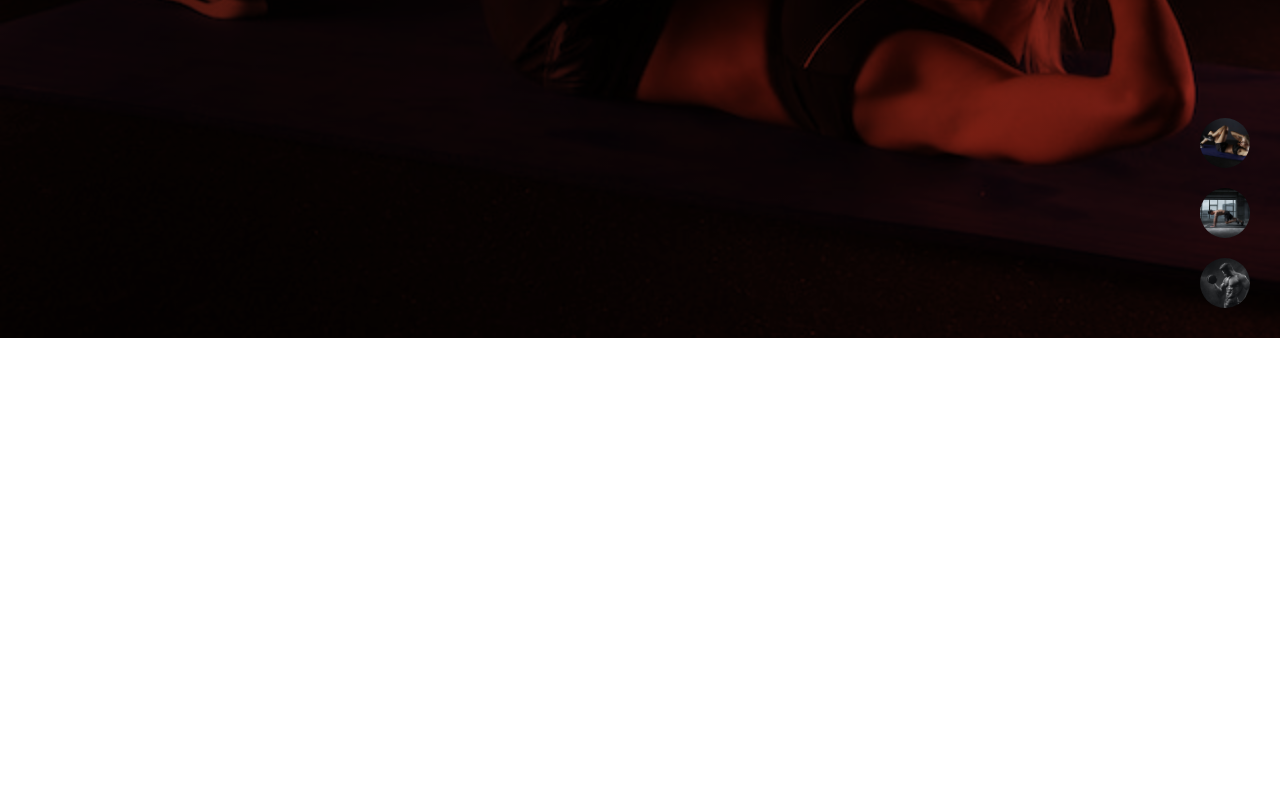
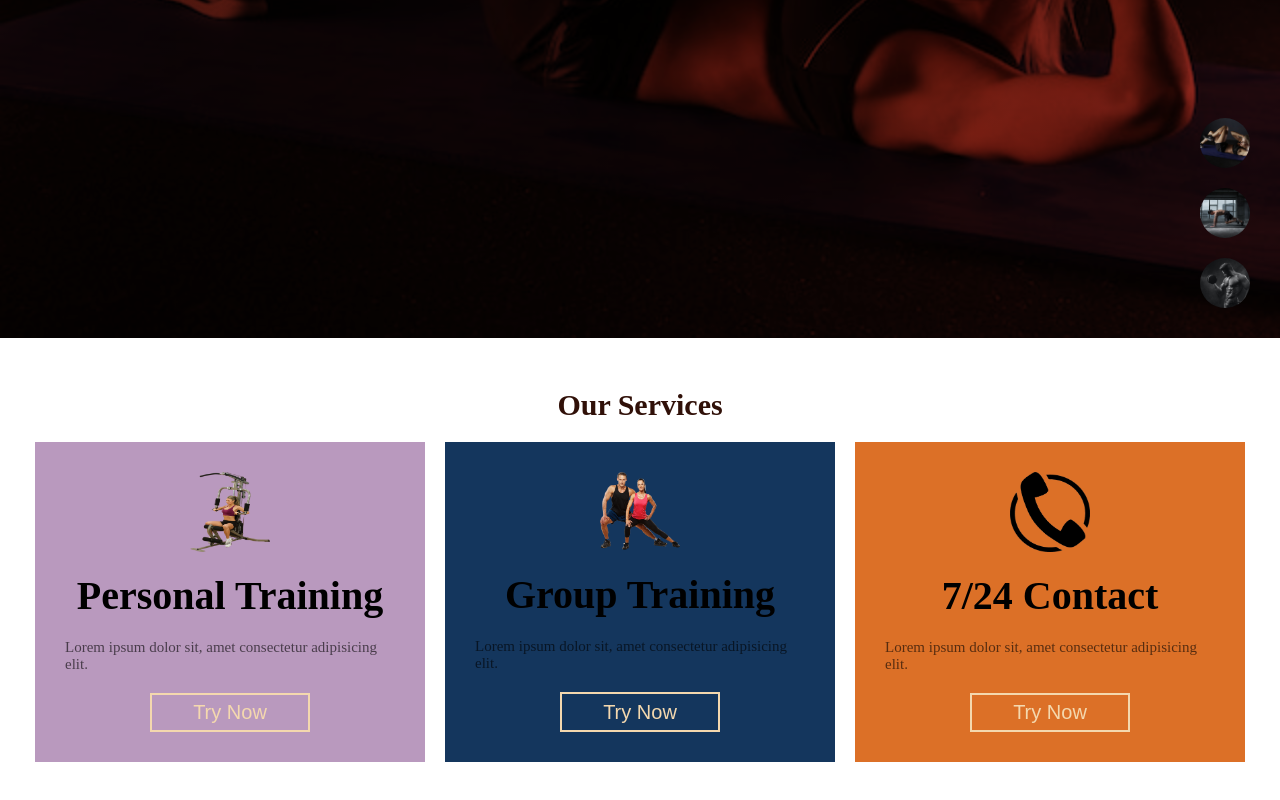
Before and after one commit to greatAlhazen/react-landing-page, a React (Create React App) app: page / in a window 1280 px wide. Shown: the part 462-1262 px from the top of the page. Before the commit the page ends 800 px from the top, so only its background shows below. Built offline with nearby package versions, Linux system fonts and the light colour scheme.

Commit message:
create service section

```diff
--- a/src/App.jsx
+++ b/src/App.jsx
@@ -1,5 +1,6 @@
 import Navbar from './components/Navbar';
 import Home from './components/Home';
+import Services from './components/Services';
 
 
 const App = () => {
@@ -7,6 +8,7 @@ const App = () => {
     <>
     <Navbar/>
     <Home/>
+    <Services/>
     </>
   );
 };
--- a/src/components/Home.jsx
+++ b/src/components/Home.jsx
@@ -1,6 +1,6 @@
 import { useState } from 'react';
 import styled from 'styled-components';
-import { mediumScreen } from "../responsive";
+import { mediumScreen, button} from "../responsive";
 
 const Container = styled.section`
     height:100vh;
@@ -24,16 +24,9 @@ const Title =styled.h1`
 `
 
 const Button = styled.button`
-  border:none;
-  outline:none;
-  width:19rem;
-  height:4rem;
-  border:2px solid #f4d8ae;
-  background-color:transparent;
-  color: #f4d8ae;
-  cursor:pointer;
-  font-size:2rem;
-  position:relative;
+${button({
+  width:"19rem",
+})}
 
 &::before{
   content:'Best Place';
@@ -50,7 +43,6 @@ const Button = styled.button`
   opacity:0;
   transition: transform 0.6s cubic-bezier(0.33, 1, 0.68, 1);
 }
-
 
 &:hover::before{
   opacity:1;
--- /dev/null
+++ b/src/components/Services.jsx
@@ -0,0 +1,92 @@
+import styled from 'styled-components';
+import { button, heading } from "../responsive";
+
+const Container = styled.div`
+  padding:5rem 1rem;
+`;
+
+const Heading = styled.h1`
+${heading}
+
+  &:hover{
+    transform:skewY(4deg);
+    background-color:#932432;
+}
+`;
+
+const Wrapper = styled.div`
+  display:flex;
+  align-items:center;
+  justify-content:center;
+  gap:2rem;
+  flex-wrap:wrap;
+`;
+
+const Card = styled.div`
+  background-color: ${(props) => props.color};
+  width:33rem;
+  height:26rem;
+  display:flex;
+  flex-direction:column;
+  align-items:center;
+  gap:2rem;
+  padding:3rem;
+`;
+
+const Image = styled.img`
+  width:8rem;
+  height:8rem;
+`;
+
+const Title = styled.h2`
+  font-size:4rem;
+  color:#000;
+`;
+
+const Desc = styled.p`
+  font-size:1.5rem;
+  color:#000;
+  opacity:.6;
+`;
+
+const Button = styled.button`
+${button({
+    width:"16rem",
+  })}
+  transtion:.5s;
+
+  &:hover{
+    background-color:${(props) => props.color};
+    color:#000;
+  }
+`
+
+const Services = () => {
+  return (
+    <Container>
+        <Heading>Our Services</Heading>
+        <Wrapper>
+            <Card color='#b999be'>
+            <Image src="/images/personal.png"/>
+            <Title>Personal Training</Title>
+            <Desc>Lorem ipsum dolor sit, amet consectetur adipisicing elit.</Desc>
+            <Button color='#14365d'>Try Now</Button>
+            </Card>
+            <Card color='#14365d'>
+            <Image src="/images/group.png"/>
+            <Title>Group Training</Title>
+            <Desc>Lorem ipsum dolor sit, amet consectetur adipisicing elit. </Desc>
+            <Button color='#dc7027'>Try Now</Button>
+            </Card>
+            <Card color='#dc7027'>
+            <Image src="/images/telephone.png"/>
+            <Title>7/24 Contact</Title>
+            <Desc>Lorem ipsum dolor sit, amet consectetur adipisicing elit. </Desc>
+            <Button color='#b999be'>Try Now</Button>
+            </Card>
+        </Wrapper>
+    </Container>
+  )
+}
+
+export default Services
--- a/src/responsive.js
+++ b/src/responsive.js
@@ -15,3 +15,31 @@ export const mobileScreen = (props) =>{
       }
     `
 }
+
+
+export const button = (props) =>{
+  return css`
+  border:none;
+  outline:none;
+  ${props};
+  height:4rem;
+  border:2px solid #f4d8ae;
+  background-color:transparent;
+  color: #f4d8ae;
+  cursor:pointer;
+  font-size:2rem;
+  position:relative;
+  `
+}
+
+export const heading = (props) =>{
+  return css `
+  font-size:3rem;
+  text-align: center;
+  background-color: #301008;
+  -webkit-background-clip: text;
+  color:transparent;
+  margin-bottom: 2rem;
+  transtion:.6s all;
+  `
+}
```
Also changed, not shown: public/images/telephone.png. Lines whose indentation alone changed are shown as unchanged.
